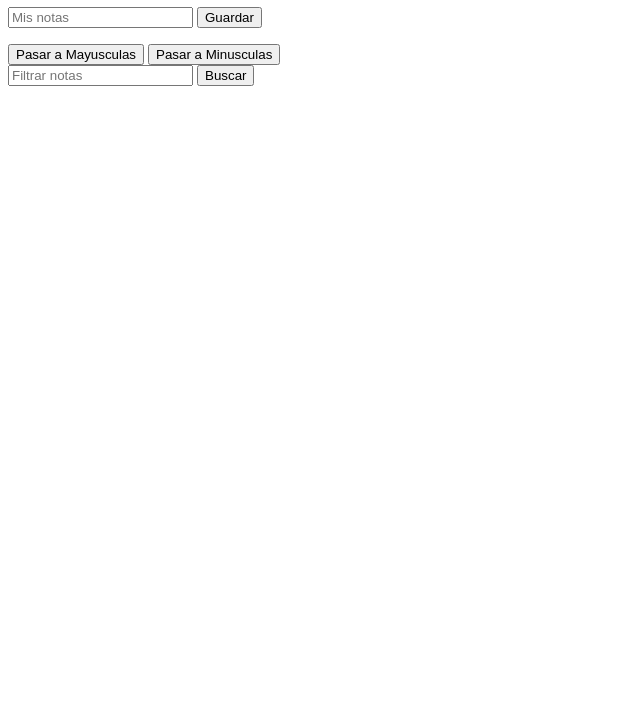
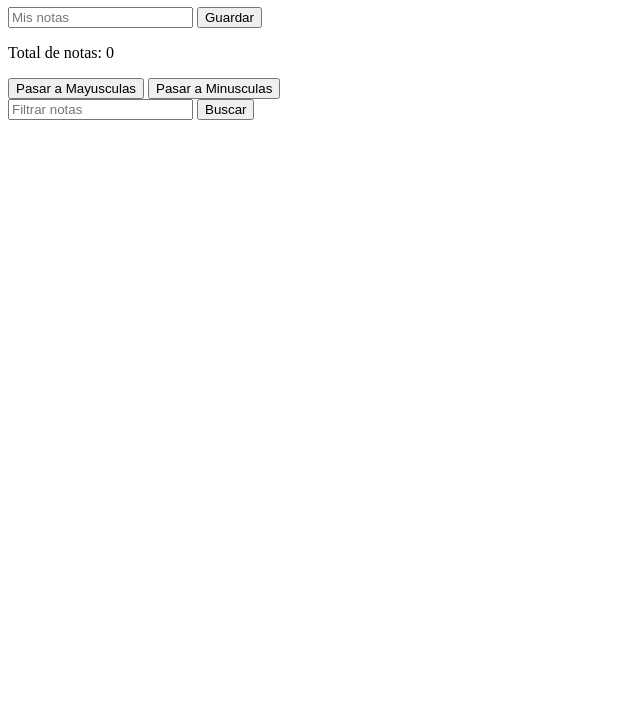
Before and after one commit to Noelia-Sanabria/PWA, a plain HTML site: page index.html in a window 1280 px wide. Shown: the part 73-800 px from the top of the page, without its empty margins (0-640 px from the left). Drawn offline with Linux system fonts and the light colour scheme.

Commit message:
Agrega contador de notas con reduce() - muestra total en pantalla

```diff
--- a/index.html
+++ b/index.html
@@ -17,6 +17,9 @@
             <button id="submitButton">Guardar</button>
 
         </div>
+        <div>
+             <p id="contadorNotas">Total de notas: 0</p>
+        </div>
                 <ul id="listaNotas"></ul>
         <div>
             <button id="mayusculasButton">Pasar a Mayusculas</button>
--- a/js/notas.js
+++ b/js/notas.js
@@ -61,3 +61,7 @@ export function buscarNotas(palabraClave) {
 
   mostrarNotas();
 }
+
+export function contarNotas() {
+  return notas.reduce((count) => count + 1, 0);
+}
--- a/js/ui.js
+++ b/js/ui.js
@@ -6,6 +6,10 @@ export function mostrarNotas() {
 
   // Usar notasFiltradas si existe, sino usar todas las notas
   let notasAMostrar = notasFiltradas || notas;
+
+  // Actualizar el contador
+  let contadorNotas = document.getElementById("contadorNotas");
+  contadorNotas.textContent = `Total de notas: ${notasAMostrar.length}`;
 
   // Obtener notas numeradas
   let notasNumeradas = notasAMostrar.map((nota, indice) => `${indice + 1}. ${nota}`);
```
Also changed, not shown: js/app.js (+4 -4 lines).
